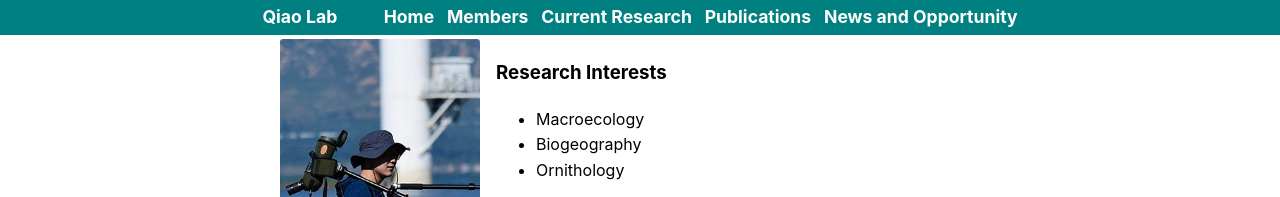
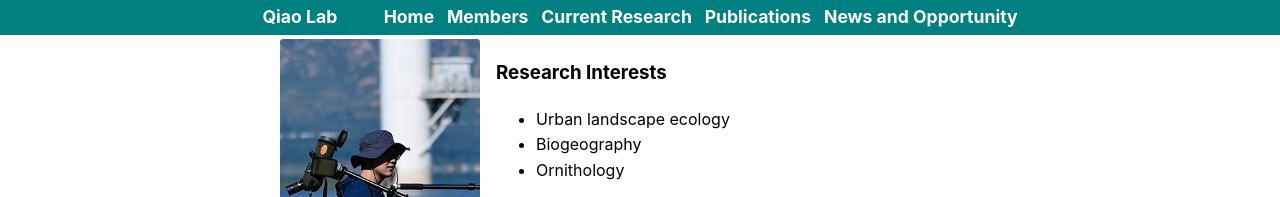
Before and after one commit to qiaohj/qiaohj.github.io, a plain HTML site: page team/jiahua-xing/index.html in a window 1280 px wide. Shown: the top 197 px of the page. Drawn offline with Linux system fonts and the light colour scheme.

Commit message:
20250613-2

```diff
--- a/team/jiahua-xing/index.html
+++ b/team/jiahua-xing/index.html
@@ -19,7 +19,7 @@
 
 
 
-          Macroecology
+          Urban landscape ecology
 
           Biogeography
 
@@ -77,7 +77,7 @@ I joined Biogeography &amp; Biodiversity Research Group in 2021 after receiving
 
 
 
-          Macroecology
+          Urban landscape ecology
 
           Biogeography
 
@@ -210,7 +210,7 @@ I joined Biogeography &amp; Biodiversity Research Group in 2021 after receiving
       <ul>
 
 
-          <li>Macroecology</li>
+          <li>Urban landscape ecology</li>
 
           <li>Biogeography</li>
 
```
